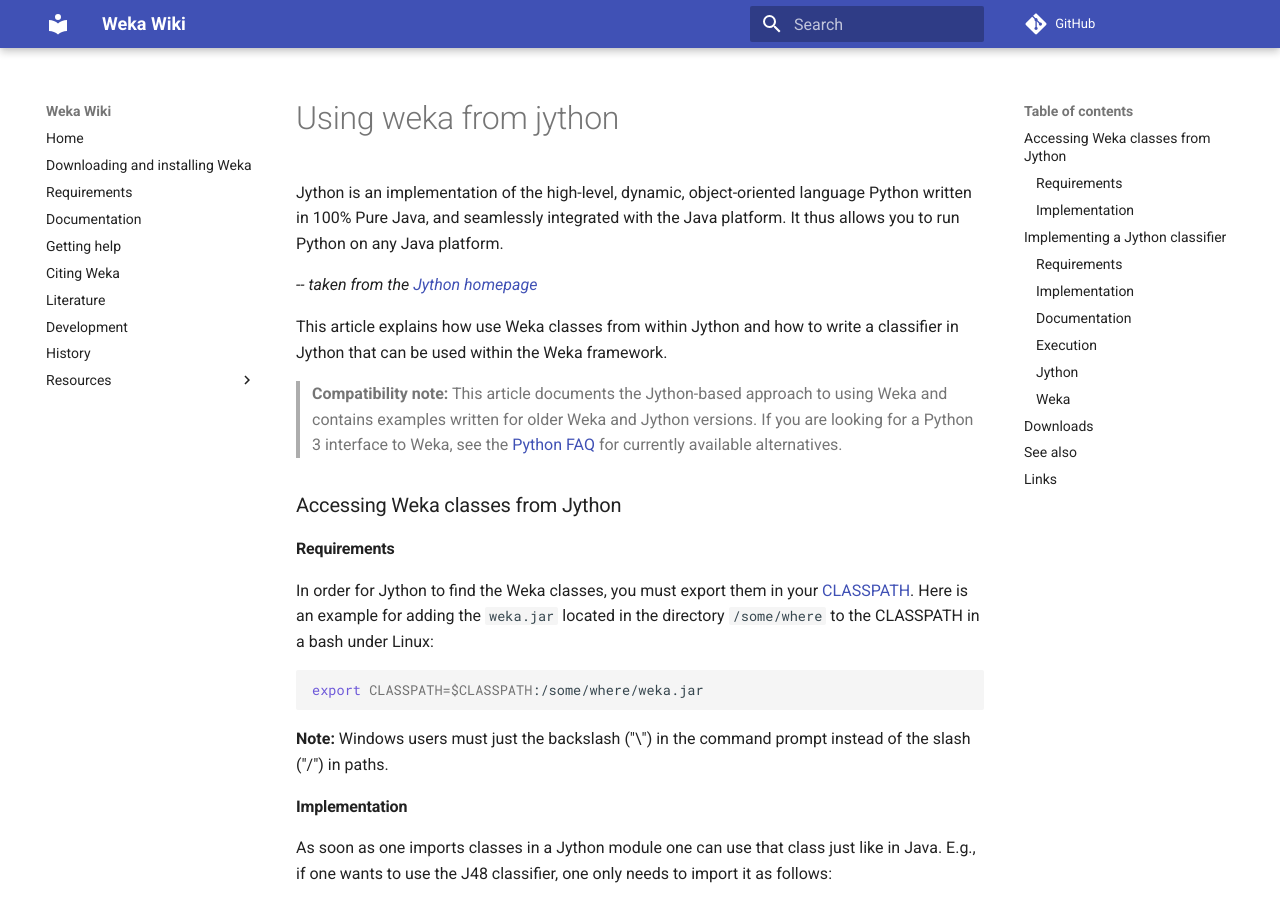
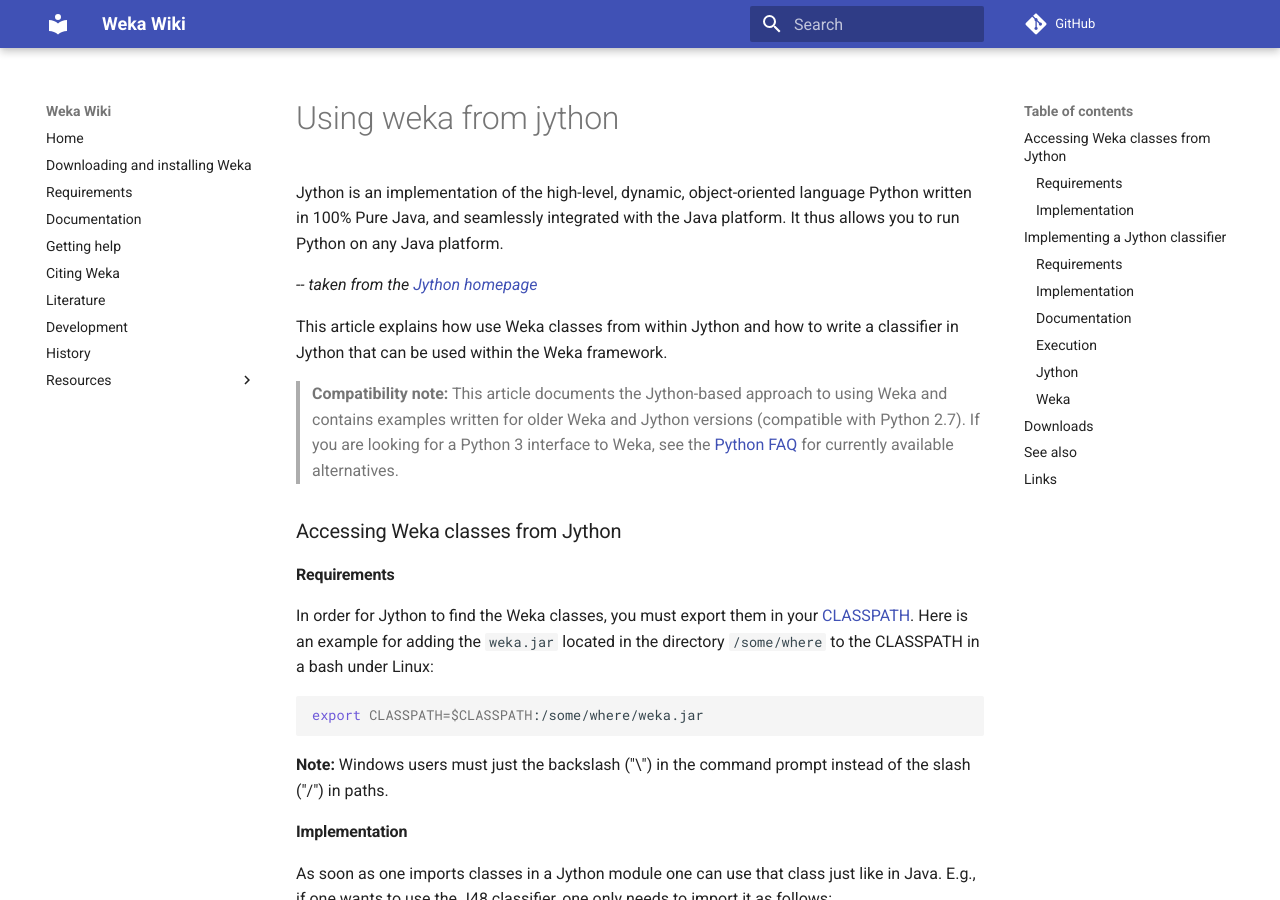
Before and after one commit to Waikato/weka-wiki, an MkDocs documentation site: the page built from docs/using_weka_from_jython.md, in a window 1280 px wide and 900 px high. Built offline with MkDocs 1.6.1 and Material for MkDocs 9.7.7, drawn with Linux system fonts in a browser that asks for light colours; comment, search, counter and statistics services are not loaded.

Commit message:
explicitly stating that Jython is compatible with Python 2.7

```diff
--- a/docs/using_weka_from_jython.md
+++ b/docs/using_weka_from_jython.md
@@ -6,7 +6,7 @@
 
 This article explains how use Weka classes from within Jython and how to write a classifier in Jython that can be used within the Weka framework.
 
-> **Compatibility note:** This article documents the Jython-based approach to using Weka and contains examples written for older Weka and Jython versions. If you are looking for a Python 3 interface to Weka, see the [Python FAQ](faqs/can_i_use_weka_from_python.md) for currently available alternatives.
+> **Compatibility note:** This article documents the Jython-based approach to using Weka and contains examples written for older Weka and Jython versions (compatible with Python 2.7). If you are looking for a Python 3 interface to Weka, see the [Python FAQ](faqs/can_i_use_weka_from_python.md) for currently available alternatives.
 
 # Accessing Weka classes from Jython
 ## Requirements
```
